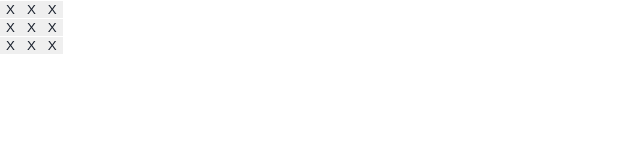
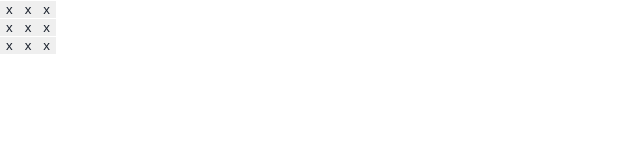
Before and after one commit to prechy123/tic-tac-toe-react, a React (Create React App) app: page / in a window 1280 px wide. Shown: the top 160 px of the page, without its empty margins (0-640 px from the left). Built offline with nearby package versions, Linux system fonts and the light colour scheme; a web font is replaced by a local one.

Commit message:
Update Buttons.jsx

```diff
--- a/src/components/App.js
+++ b/src/components/App.js
@@ -1,9 +1,7 @@
 import Buttons from "./feature/Buttons";
 
 function App() {
-  return (
-    <Buttons />
-  );
+  return <Buttons />;
 }
 
 export default App;
--- a/src/components/feature/Button.jsx
+++ b/src/components/feature/Button.jsx
@@ -1,7 +1,7 @@
 import React from 'react'
 
-export default function Button() {
+export default function Button({value}) {
   return (
-    <button>X</button>
+    <button>{value}</button>
   )
 }
--- a/src/components/feature/Buttons.jsx
+++ b/src/components/feature/Buttons.jsx
@@ -1,23 +1,24 @@
-import React from "react";
+import React, { useState } from "react";
 import Button from "./Button";
 
 export default function Buttons() {
+  const [buttons, setButtons] = useState(Array(9).fill("x"))
   return (
     <>
       <div className="row">
-        <Button />
-        <Button />
-        <Button />
+        <Button value={buttons[0]}/>
+        <Button value={buttons[1]}/>
+        <Button value={buttons[2]}/>
       </div>
       <div className="row">
-        <Button />
-        <Button />
-        <Button />
+      <Button value={buttons[3]}/>
+      <Button value={buttons[4]}/>
+      <Button value={buttons[5]}/>
       </div>
       <div className="row">
-        <Button />
-        <Button />
-        <Button />
+      <Button value={buttons[6]}/>
+      <Button value={buttons[7]}/>
+      <Button value={buttons[8]}/>
       </div>
     </>
   );
```
